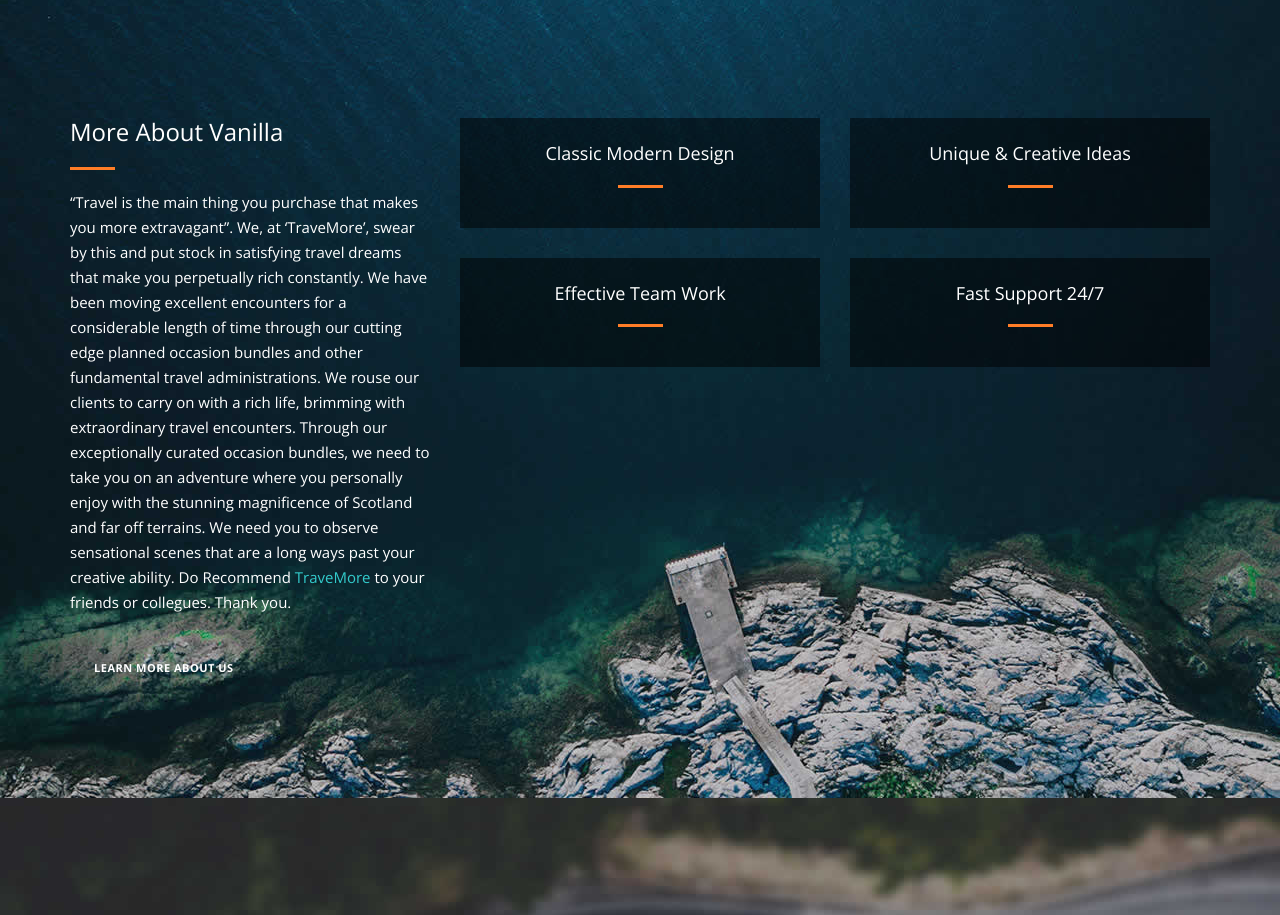
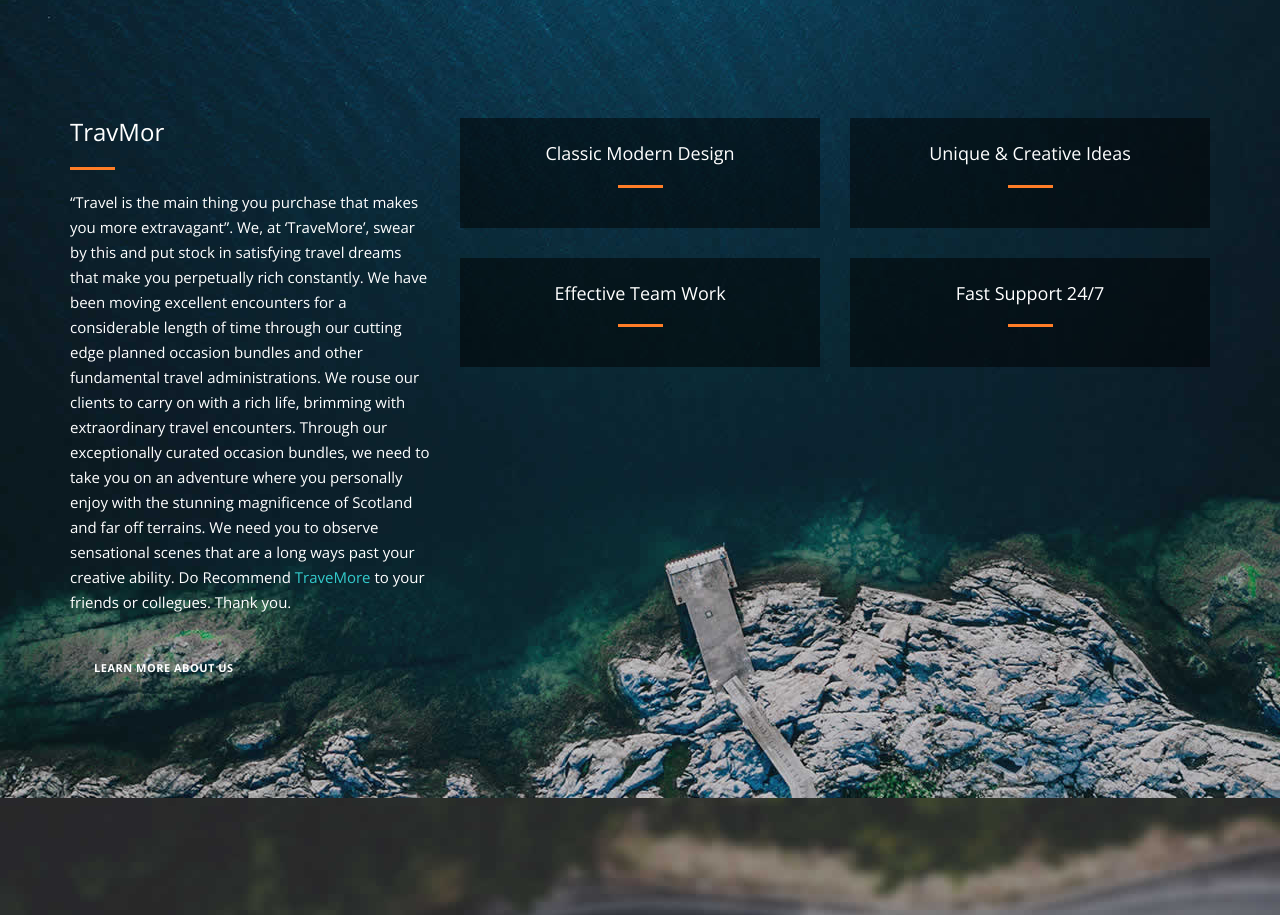
Before and after one commit to A-2911/sparks-foundation, a plain HTML site: page index.html in a window 1280 px wide. Shown: the part 802-1717 px from the top of the page. Drawn offline with nearby package versions, Linux system fonts and the light colour scheme.

Commit message:
Update index.html

```diff
--- a/index.html
+++ b/index.html
@@ -3,7 +3,7 @@
     <head>
         <meta charset="utf-8">
         <meta http-equiv="X-UA-Compatible" content="IE=edge,chrome=1">
-        <title>Vanilla Bootstrap v4.2.1 Theme</title>
+        <title>TravMor</title>
         <meta name="description" content="">
         <meta name="viewport" content="width=device-width, initial-scale=1">
         <link rel="apple-touch-icon" href="apple-touch-icon.png">
@@ -52,7 +52,7 @@ https://templatemo.com/tm-526-vanilla
             <div class="row">
                 <div class="col-md-4">
                     <div class="left-text">
-                        <h4>More About Vanilla</h4>
+                        <h4>TravMor</h4>
                         <div class="line-dec"></div>
                         <p>“Travel is the main thing you purchase that makes you more extravagant”. We, at ‘TraveMore’, swear by this and put stock in satisfying travel dreams that make you perpetually rich constantly. We have been moving excellent encounters for a considerable length of time through our cutting edge planned occasion bundles and other fundamental travel administrations. We rouse our clients to carry on with a rich life, brimming with extraordinary travel encounters.
 
```
